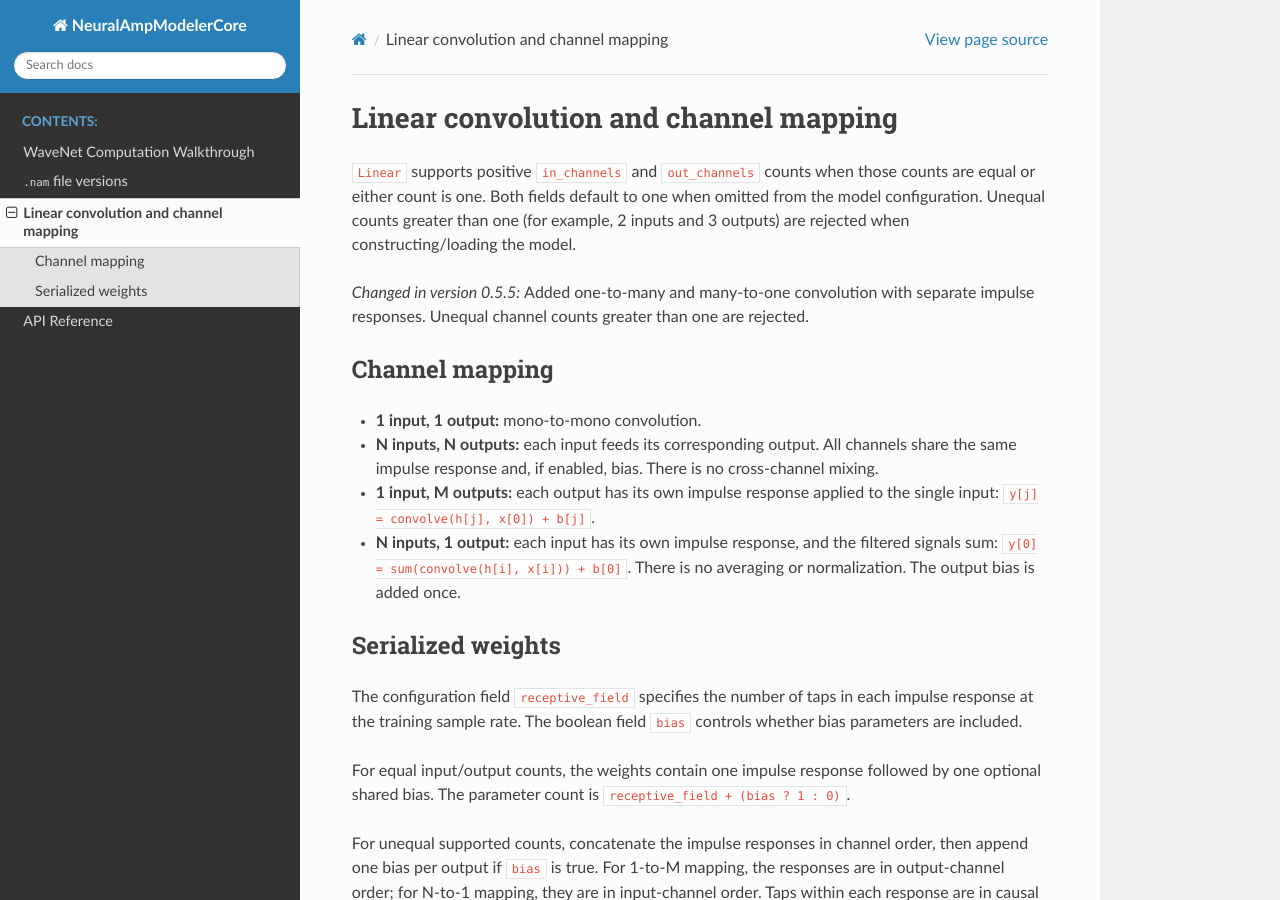
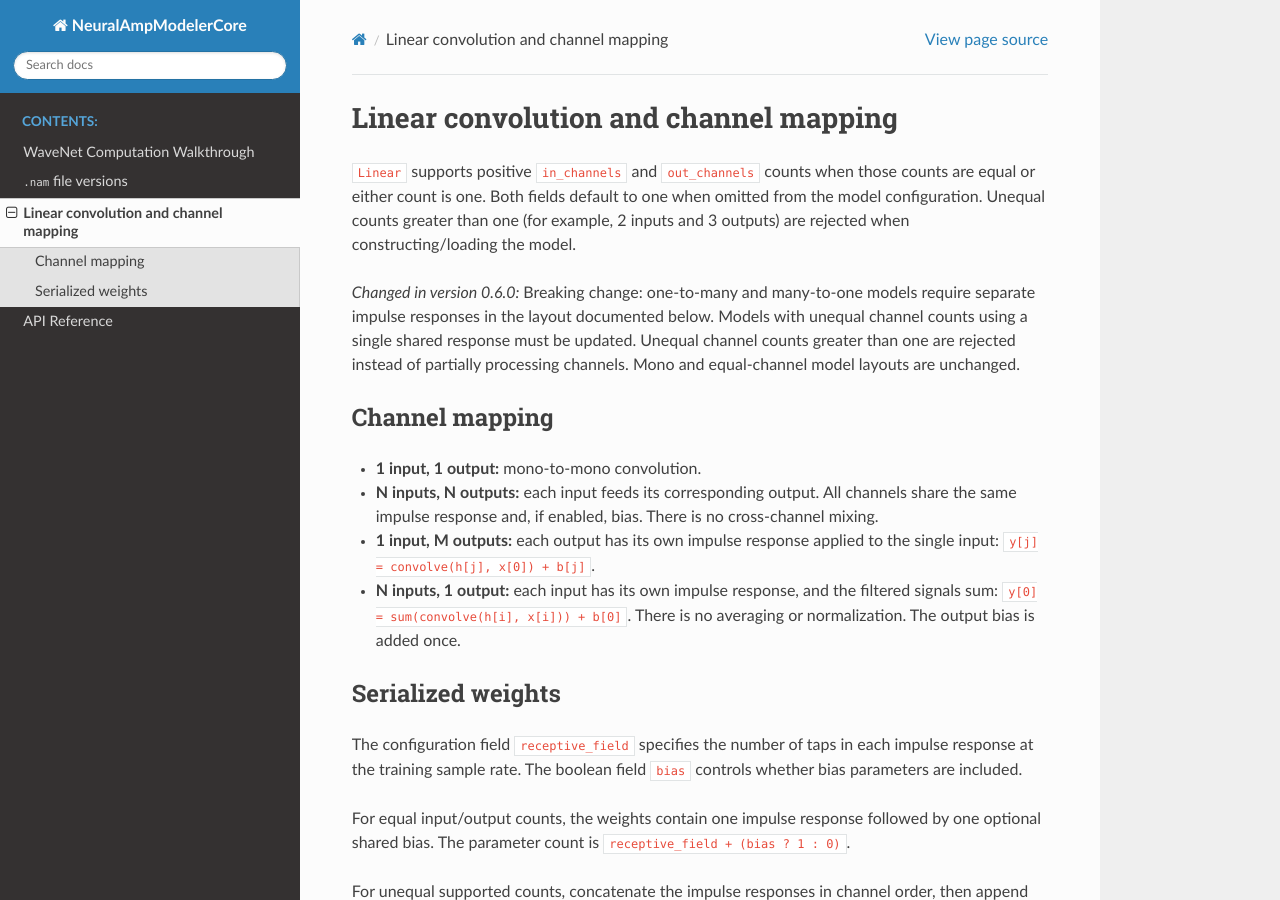
Before and after one commit to mrgeneko/NeuralAmpModelerCore, a Sphinx documentation site: the page built from docs/linear.rst, in a window 1280 px wide and 900 px high. Built offline with Sphinx 7.4.7 and the Read the Docs theme 3.1.0, drawn with Linux system fonts in a browser that asks for light colours.

Commit message:
Bump version to 0.6.0 (#336)
* test: cover issue #334

* feat: resolve issue #334 with Linear channel mappings

* Update linear.rst

* docs: describe current Linear behavior and v0.5.5 changes

* chore!: bump library to 0.6.0 for Linear channel mapping changes

```diff
--- a/docs/linear.rst
+++ b/docs/linear.rst
@@ -7,10 +7,13 @@ omitted from the model configuration. Unequal counts greater than one (for
 example, 2 inputs and 3 outputs) are rejected when constructing/loading the
 model.
 
-.. versionchanged:: 0.5.5
+.. versionchanged:: 0.6.0
 
-   Added one-to-many and many-to-one convolution with separate impulse
-   responses. Unequal channel counts greater than one are rejected.
+   Breaking change: one-to-many and many-to-one models require separate
+   impulse responses in the layout documented below. Models with unequal
+   channel counts using a single shared response must be updated. Unequal
+   channel counts greater than one are rejected instead of partially
+   processing channels. Mono and equal-channel model layouts are unchanged.
 
 Channel mapping
 ---------------
```
Also changed, not shown: 1 other file.
